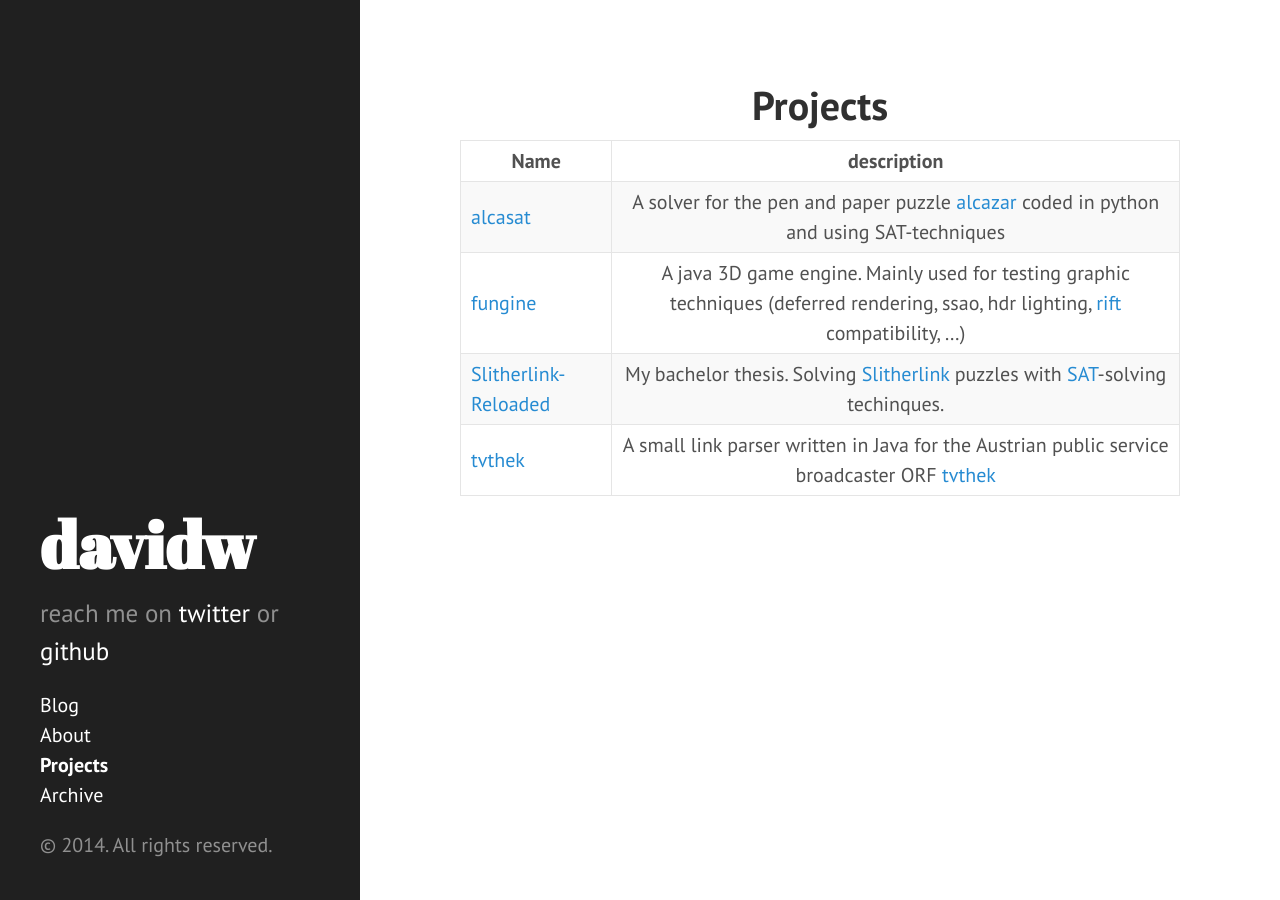
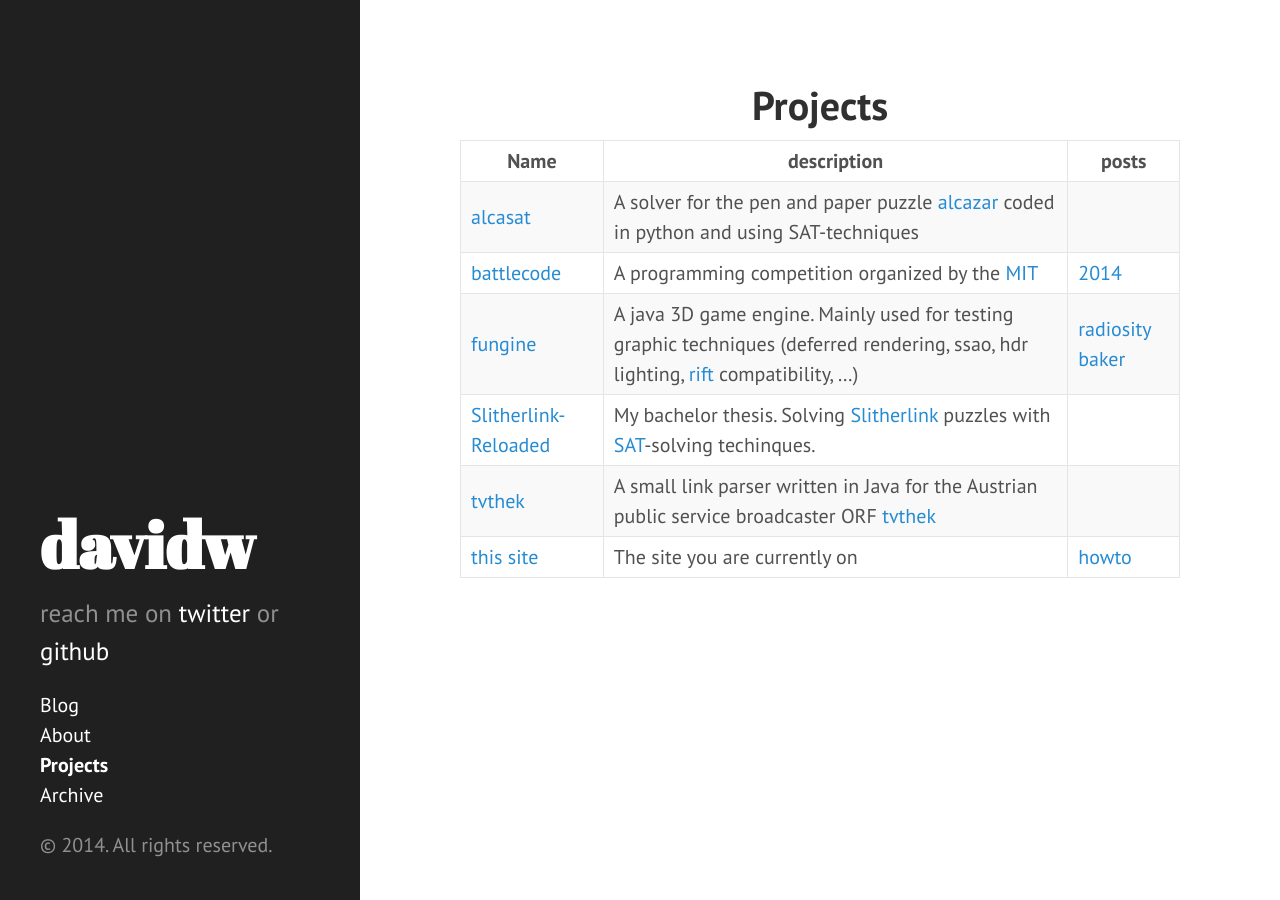
Before and after one commit to david-westreicher/david-westreicher.github.io, a Jekyll site: the page built from projects.md, in a window 1280 px wide. Built offline with Jekyll 4.4.1, drawn with Linux system fonts in a browser that asks for light colours; Markdown is read by kramdown in place of the engine named in the settings.

Commit message:
update projects page

```diff
--- a/projects.md
+++ b/projects.md
@@ -3,9 +3,11 @@ layout: page
 title: Projects
 ---
 
-| Name   |      description       |
-|----------|:-------------:|
-| [alcasat](https://github.com/david-westreicher/alcazar) | A solver for the pen and paper puzzle [alcazar](http://www.theincrediblecompany.com/alcazar-1/) coded in python and using SAT-techniques  |
-| [fungine](https://github.com/david-westreicher/fungine) |    A java 3D game engine. Mainly used for testing graphic techniques (deferred rendering, ssao, hdr lighting, [rift](http://www.oculusvr.com/) compatibility, ...)    |
+| Name   |      description       | posts |
+|----------|-------------|-----|
+| [alcasat](https://github.com/david-westreicher/alcazar) | A solver for the pen and paper puzzle [alcazar](http://www.theincrediblecompany.com/alcazar-1/) coded in python and using SAT-techniques  |  |
+| [battlecode](http://www.battlecode.org)| A programming competition organized by the [MIT](http://mit.edu)| [2014](../2014/06/01/battlecode2014/)|
+| [fungine](https://github.com/david-westreicher/fungine) |    A java 3D game engine. Mainly used for testing graphic techniques (deferred rendering, ssao, hdr lighting, [rift](http://www.oculusvr.com/) compatibility, ...)    |[radiosity baker](../2014/05/26/radiosity/) |
 | [Slitherlink-Reloaded](../static/papers/ba-thesis.pdf) | My bachelor thesis. Solving [Slitherlink](http://en.wikipedia.org/wiki/Slitherlink) puzzles with [SAT](http://en.wikipedia.org/wiki/Boolean_satisfiability_problem)-solving techinques. |
 | [tvthek](https://github.com/david-westreicher/tvthek) | A small link parser written in Java for the Austrian public service broadcaster ORF [tvthek](http://tvthek.orf.at/)|
+| [this site](https://david-westreicher.github.io) | The site you are currently on |[howto](../2014/05/25/hi/) |
```
